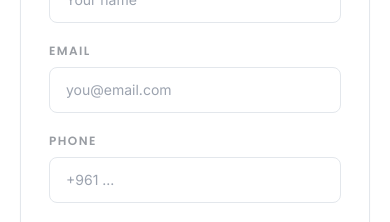
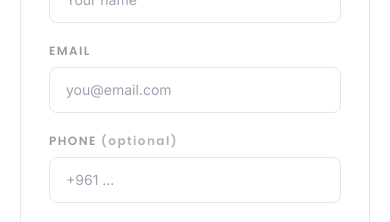
Before and after one commit to plasmatic-1/traboulsi-est-website, a Next.js app: page /contact in a window 390 px wide. Shown: the part 2240-2462 px from the top of the page. Built offline with nearby package versions, Linux system fonts and the light colour scheme.

Commit message:
Make phone number optional in contact form
Co-Authored-By: Claude Sonnet 5 <noreply@anthropic.com>

```diff
--- a/components/ContactForm.tsx
+++ b/components/ContactForm.tsx
@@ -39,8 +39,8 @@ export default function ContactForm() {
           <ValidationError prefix="Email" field="email" errors={state.errors} className="mt-1 text-xs text-accent" />
         </div>
         <div>
-          <label htmlFor="phone" className={labelClass}>Phone</label>
-          <input id="phone" name="phone" required type="tel" placeholder="+961 ..." className={fieldClass} />
+          <label htmlFor="phone" className={labelClass}>Phone <span className="normal-case text-ink/35">(optional)</span></label>
+          <input id="phone" name="phone" type="tel" placeholder="+961 ..." className={fieldClass} />
           <ValidationError prefix="Phone" field="phone" errors={state.errors} className="mt-1 text-xs text-accent" />
         </div>
       </div>
```
